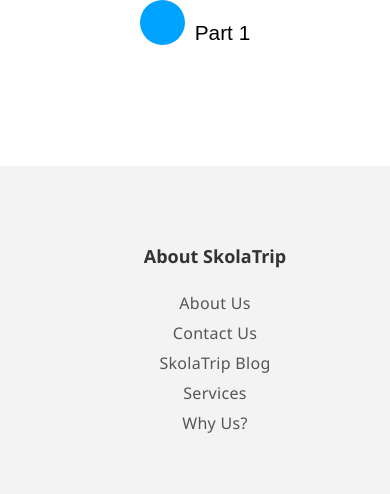
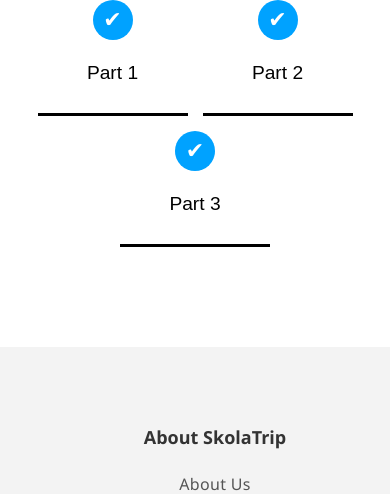
Before and after one commit to sabuka-dumbo/SkolaTrip, a Django app: page /classregister/ in a window 390 px wide. Shown: the part 100-594 px from the top of the page. Run offline with Django 5.2, Linux system fonts and the light colour scheme.

Commit message:
Aug 6, 2025, 7:50 PM

```diff
--- a/SkolaTrip/st/static/css/classregister.css
+++ b/SkolaTrip/st/static/css/classregister.css
@@ -1,23 +1,93 @@
-body{
-    font-family:  sans-serif;
+body {
+    font-family: sans-serif;
+    margin: 0;
+    padding: 0;
 }
-.steps-sec{
+
+.steps-sec {
     display: flex;
+    justify-content: center;
+    align-items: center;
+    gap: 20px;
+    flex-wrap: wrap;
+}
+
+.step-circle {
+    width: 45px;
+    height: 45px;
+    background: #00a2ff;
+    border-radius: 50%;
+    display: flex;
+    justify-content: center;
+    align-items: center;
+    position: relative;
+}
+
+
+.step-circle::after {
+    content: '✔';
+    color: white;
+    font-size: 22px;
+    position: absolute;
+}
+
+.steps-div p {
+    font-size: 1.3rem;
+    margin-top: 10px;
+    text-align: center;
+}
+
+.steps-div {
+    display: flex;
+    flex-direction: column;
+    align-items: center;
     justify-content: center;
 }
 
-.step-circle{
-    width: 45px;
-    height: 45px;
-    background: #00a2ff;
-    border-radius: 30px;
+.line {
+    width: 170px;
+    height: 3px;
+    background: black;
+    margin-top: 10px;
 }
 
-.steps-div p{
-    font-size: 1.3rem;
+
+@media (max-width: 600px) {
+    .steps-sec {
+        gap: 15px;
+    }
+
+    .step-circle {
+        width: 35px;
+        height: 35px;
+    }
+
+    .steps-div p {
+        font-size: 1.1rem;
+        margin-top: 20px;
+    }
+
+    .line {
+        width: 130px;
+    }
 }
 
-.steps-div{
-    display: flex;
-    gap:10px;
+@media (max-width: 900px) {
+    .steps-sec {
+        gap: 15px;
+    }
+
+    .step-circle {
+        width: 40px;
+        height: 40px;
+    }
+
+    .steps-div p {
+        font-size: 1.2rem;
+        margin-top: 22px;
+    }
+
+    .line {
+        width: 150px;
+    }
 }
--- a/SkolaTrip/st/templates/classregister.html
+++ b/SkolaTrip/st/templates/classregister.html
@@ -15,10 +15,24 @@ Register
 {% block body %}
     <!-- აქ ვწერთ რაც იწერება body ტეგში -->
      <div class="steps-sec">
-        <div class="steps-div">
+    <div class="steps-div">
         <div class="step-circle"></div>
         <p>Part 1</p>
-        </div>
-     </div>
+        <div class="line"></div>
+    </div>
+
+    <div class="steps-div">
+        <div class="step-circle"></div>
+        <p>Part 2</p>
+        <div class="line"></div>
+    </div>
+
+    <div class="steps-div">
+        <div class="step-circle"></div>
+        <p>Part 3</p>
+        <div class="line"></div>
+    </div>
+</div>
+
     <script src="{% static 'js/classregister.js' %}"></script>
 {% endblock %}
--- a/SkolaTrip/st/views.py
+++ b/SkolaTrip/st/views.py
@@ -1,7 +1,7 @@
 from django.shortcuts import render
 from django.shortcuts import render, redirect
 from django.contrib import messages
-from django.contrib.auth import login
+from django.contrib.auth import login, authenticate
 from .models import User
 from django.contrib.auth.hashers import make_password
 
@@ -10,8 +10,20 @@ def index(request):
     return render(request, "index.html")
 
 def login_view(request):
+    if request.method == "POST":
+        username = request.POST.get("username")
+        password = request.POST.get("password")
+
+        user = authenticate(request, username=username, password=password)
+
+        if user is not None:
+            login(request, user)
+            messages.success(request, "შესვლა წარმატებულია!")
+            return redirect("index")  # change "home" to your home page URL name
+        else:
+            messages.error(request, "მომხმარებლის სახელი ან პაროლი არასწორია.")
+
     return render(request, "login.html")
-
 def register_view(request):
     if request.method == "POST":
         full_name = request.POST.get("full_name")
```
Also changed, not shown: SkolaTrip/db.sqlite3.
